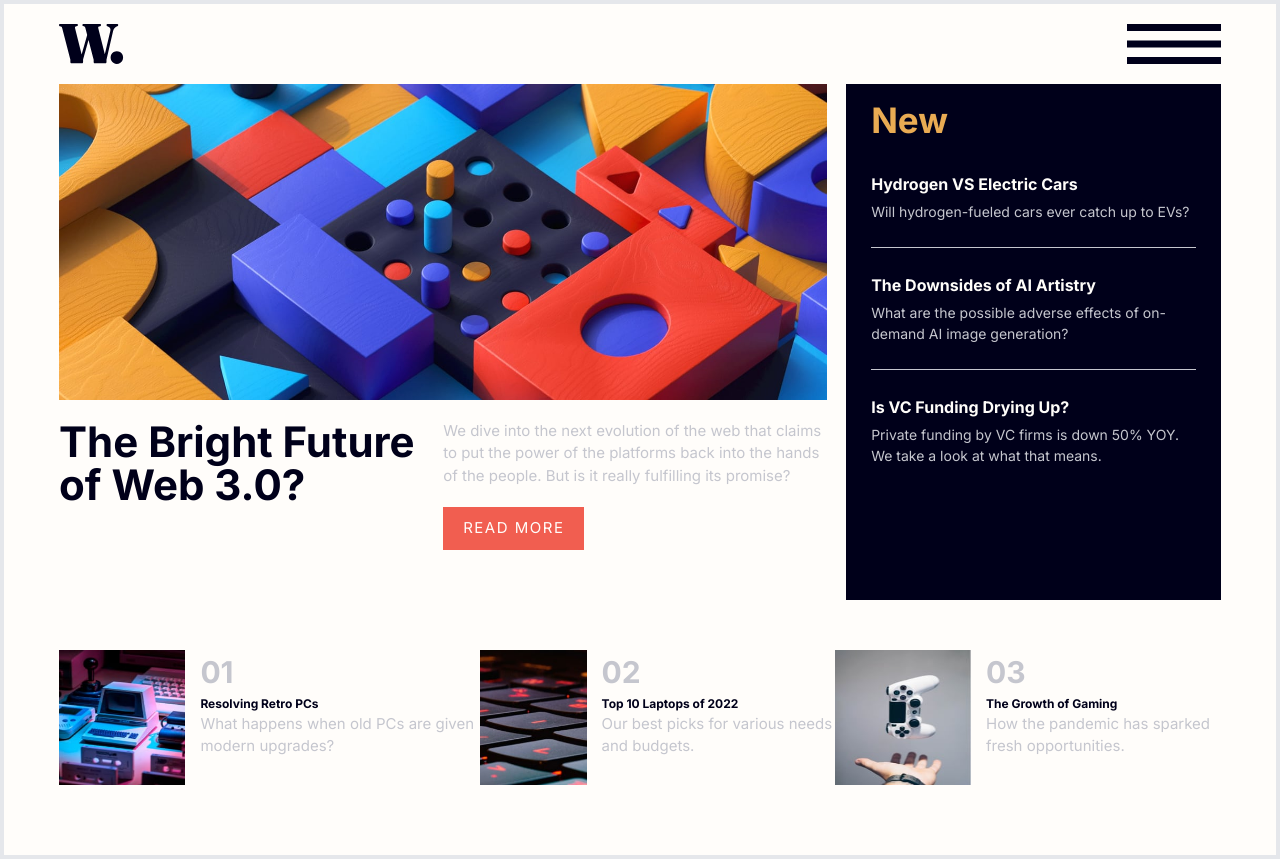
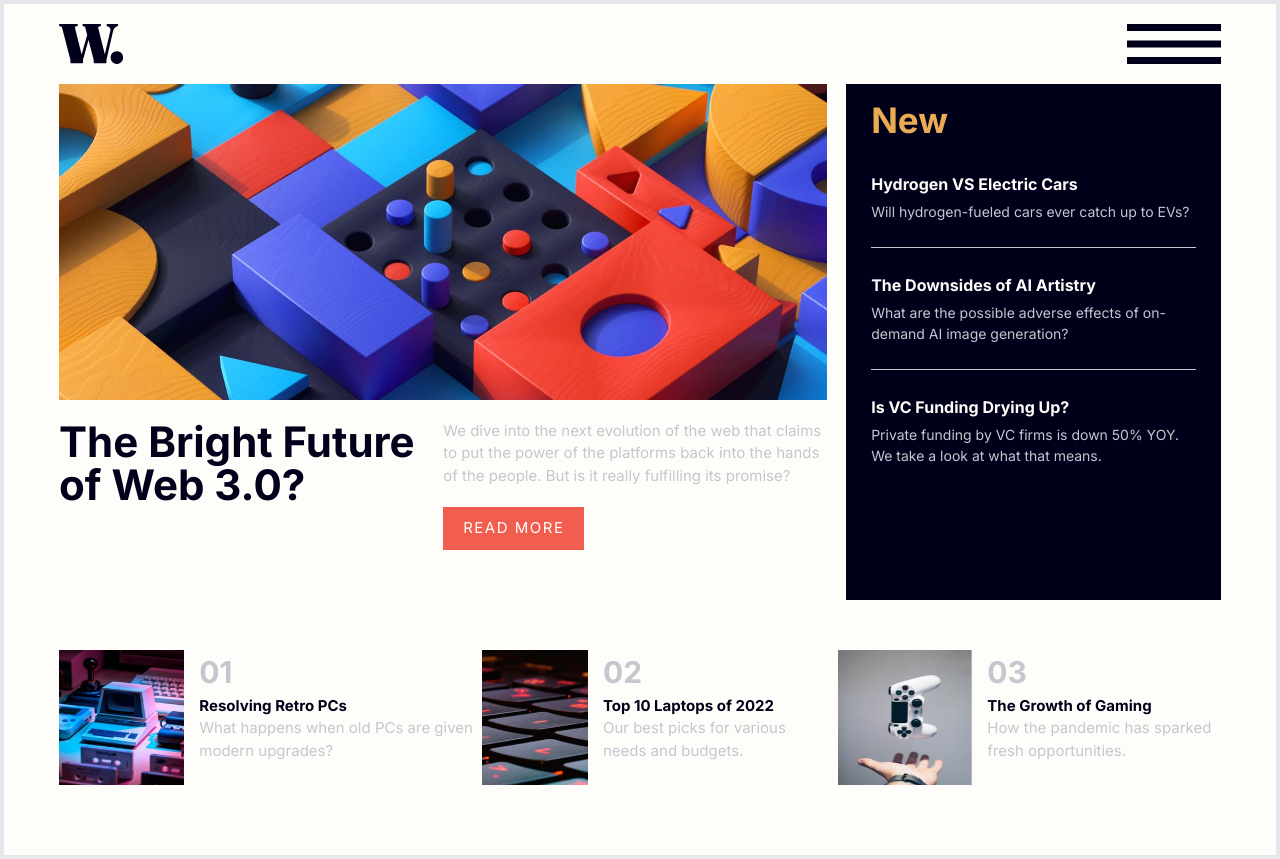
Before and after one commit to RereTooki/news-homepage, a React (Vite) app: page / in a window 1280 px wide. Built offline with nearby package versions, Linux system fonts and the light colour scheme.

Commit message:
Better dimensions

```diff
--- a/src/components/Homepage.tsx
+++ b/src/components/Homepage.tsx
@@ -11,7 +11,7 @@ import list3img from "../assets/images/image-gaming-growth.jpg";
 const Homepage = () => {
   return (
     <>
-      <div className="grid pr-[s40px] px-[15px] md:px-[55px] pt-[20px] overflow-hidden w-screen h-fit grid-cols-1 border-4 bg-off-whites">
+      <div className="grid pr-[s40px] px-[15px] md:px-[55px] pt-[20px] overflow-hidden w-screen h-fit grid-cols-1 border-4 bg-off-whites select-none">
         <div className=" flex justify-between w-auto h-auto pb-[20px]">
           <img className="" src={logo} alt="A W logo" />
           <img className="" src={iconmenu} alt="A menu icon" />
@@ -96,7 +96,7 @@ const Homepage = () => {
               <h1 className="text-grayish-blues text-[30px] font-bold pb-[25pxs]">
                 01
               </h1>
-              <h2 className="text-very-dark-blues text-[18px] md:text-[12px] whitespace-nowrap font-bold hover:text-soft-reds">
+              <h2 className="text-very-dark-blues text-[18px] md:text-[12px] lg:text-[15px] whitespace-nowrap font-bold hover:text-soft-reds">
                 Resolving Retro PCs
               </h2>
               <p className="text-grayish-blues text-[15px] ">
@@ -104,7 +104,7 @@ const Homepage = () => {
               </p>
             </div>
           </div>
-          <div className="w-auto h-auto flex flex-row pb-[20px] md:pt-[50px]">
+          <div className="w-auto h-auto md:pl-[5px] flex flex-row pb-[20px] md:pt-[50px]">
             <img
               className="w-[25%] md:w-[35%] h-[135px]"
               src={list2img}
@@ -114,7 +114,7 @@ const Homepage = () => {
               <h1 className="text-grayish-blues text-[30px] font-bold pb-[25pxs]">
                 02
               </h1>
-              <h2 className="text-very-dark-blues text-[18px] md:text-[12px] whitespace-nowrap font-bold hover:text-soft-reds">
+              <h2 className="text-very-dark-blues text-[18px] md:text-[12px] lg:text-[15px] whitespace-nowrap font-bold hover:text-soft-reds">
                 Top 10 Laptops of 2022
               </h2>
               <p className="text-grayish-blues text-[15px] ">
@@ -122,7 +122,7 @@ const Homepage = () => {
               </p>
             </div>
           </div>
-          <div className="w-auto h-auto flex flex-row md:pt-[50px]">
+          <div className="w-auto h-auto md:pl-[5px] flex flex-row md:pt-[50px]">
             <img
               className="w-[25%] md:w-[55%] h-[135px]"
               src={list3img}
@@ -132,7 +132,7 @@ const Homepage = () => {
               <h1 className="text-grayish-blues text-[30px] font-bold pb-[25pxs]">
                 03
               </h1>
-              <h2 className="text-very-dark-blues text-[18px] md:text-[12px] whitespace-nowrap font-bold hover:text-soft-reds">
+              <h2 className="text-very-dark-blues text-[18px] md:text-[12px] lg:text-[15px] whitespace-nowrap font-bold hover:text-soft-reds">
                 The Growth of Gaming
               </h2>
               <p className="text-grayish-blues text-[15px] ">
--- a/tailwind.config.js
+++ b/tailwind.config.js
@@ -9,7 +9,7 @@ export default {
     screens: {
       sm: '375px',
       md: '925px',
-      lg: '1440px',
+      lg: '1083px',
       xl: '1540px',
     },
 
```
